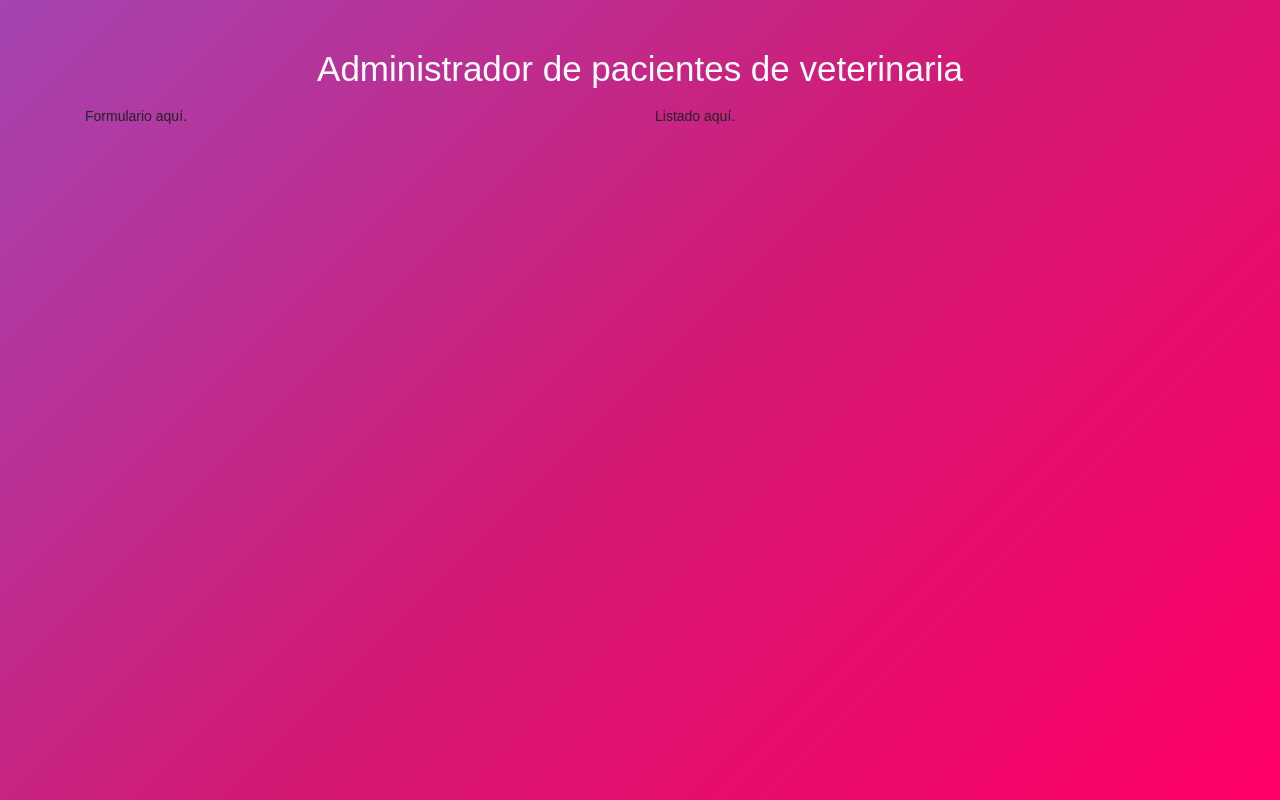
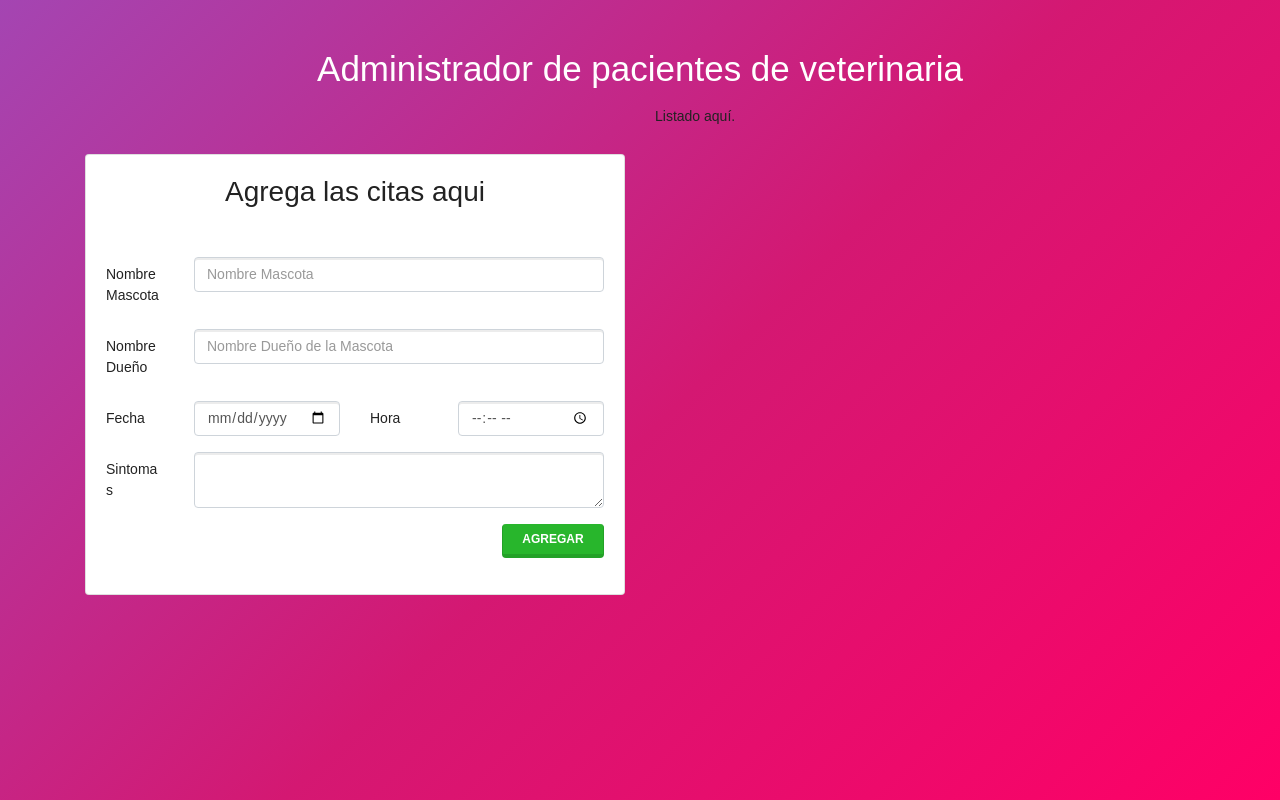
Before and after one commit to LeoFigueredo/React-Redux, a React (Create React App) app: page / in a window 1280 px wide. Built offline with nearby package versions, Linux system fonts and the light colour scheme.

Commit message:
Creando formulario para nuevas citas

```diff
--- a/src/App.js
+++ b/src/App.js
@@ -1,4 +1,5 @@
 import React from 'react';
+import AgregarCita from './Components/AgregarCita';
 
 import store from './store';
 import { Provider } from 'react-redux';
@@ -13,7 +14,7 @@
       </header>
       <div className="row mt-3">
         <div className="col-md-6">
-          Formulario aquí.
+          <AgregarCita/>
         </div>
         <div className="col-md-6">
           Listado aquí.
--- /dev/null
+++ b/src/Components/AgregarCita.js
@@ -0,0 +1,88 @@
+import React, { useState }from 'react';
+
+const AgregarCita = () => {
+
+//state del componente
+const [mascota, guardarMascota] = useState('');
+const [propietario, guardarPropietario] = useState('');
+const [fecha, guardarFecha] = useState('');
+const [hora, guardarHora] = useState('');
+const [sintomas, guardarSintomas] = useState('');
+
+
+
+    return (
+        <div className="card mt-5">
+            <div className="card-body">
+                <h2 className="card-title text-center mb-5">Agrega las citas aqui</h2>
+                <form>
+                    <div className="form-group row">
+                        <label className="col-sm-4 col-lg-2 col-form-label">Nombre Mascota</label>
+                        <div className="col-sm-8 col-lg-10">
+                            <input
+                                type="text"
+                                className="form-control"
+                                placeholder="Nombre Mascota"
+                                value= {mascota}
+                                onChange={ e => guardarMascota (e.target.value)}
+                            />
+                        </div>
+                    </div>
+                    <div className="form-group row">
+                        <label className="col-sm-4 col-lg-2 col-form-label">Nombre Dueño</label>
+                        <div className="col-sm-8 col-lg-10">
+                            <input
+                                type="text"
+                                className="form-control"
+                                placeholder="Nombre Dueño de la Mascota"
+                                value= {propietario}
+                                onChange={ e => guardarPropietario (e.target.value)}
+                            />
+                        </div>
+                    </div>
+
+                    <div className="form-group row">
+                        <label className="col-sm-4 col-lg-2 col-form-label">Fecha</label>
+                        <div className="col-sm-8 col-lg-4  mb-4 mb-lg-0">
+                            <input
+                                type="date"
+                                className="form-control"
+                                value= {fecha}
+                                onChange={ e => guardarFecha (e.target.value)}
+                            />
+                        </div>
+
+                        <label className="col-sm-4 col-lg-2 col-form-label">Hora</label>
+                        <div className="col-sm-8 col-lg-4">
+                            <input
+                                type="time"
+                                className="form-control"
+                                value= {hora}
+                                onChange={ e => guardarHora (e.target.value)}
+                            />
+                        </div>
+                    </div>
+
+                    <div className="form-group row">
+                        <label className="col-sm-4 col-lg-2 col-form-label">Sintomas</label>
+                        <div className="col-sm-8 col-lg-10">
+                            <textarea
+                                className="form-control"
+                                value= {sintomas}
+                                onChange={ e => guardarSintomas (e.target.value)}
+                            ></textarea>
+                        </div>
+                    </div>
+                    <div className="form-group row justify-content-end">
+                        <div className="col-sm-3">
+                            <button type="submit" className="btn btn-success w-100">Agregar</button>
+                        </div>
+                    </div>
+                </form>
+
+            </div>
+    </div>
+    );
+};
+
+export default AgregarCita;
```
